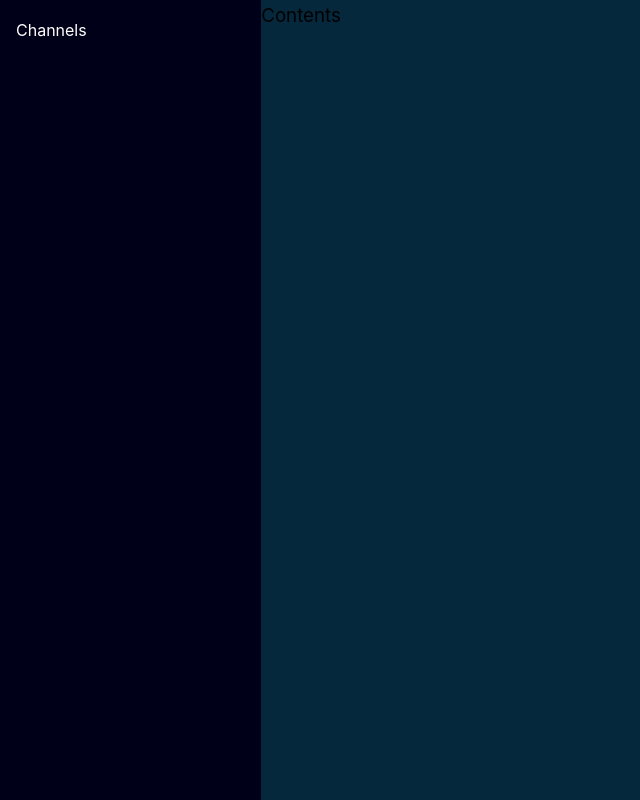
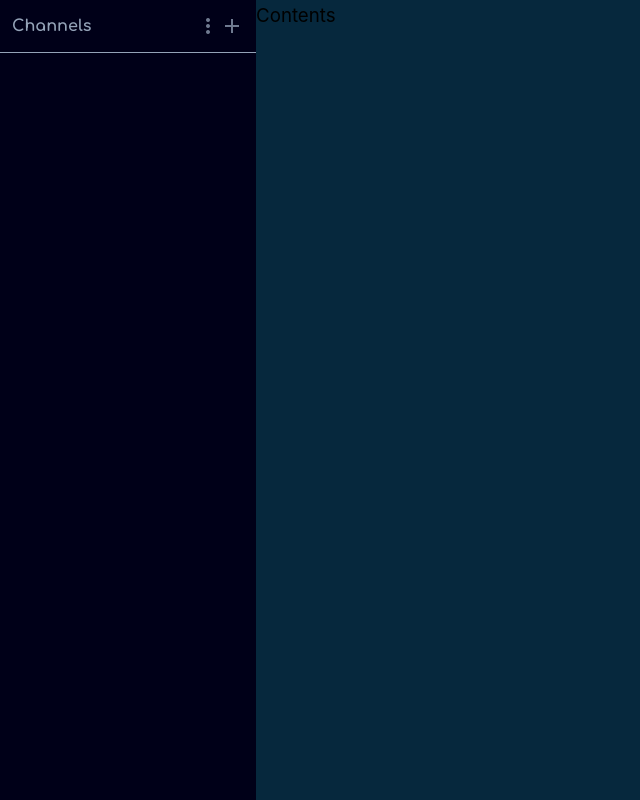
Before and after one commit to luhluh-17/circles-chat, a React (Create React App) app: page /home in a window 1280 px wide. Shown: the whole page, without its empty margins (0-640 px from the left). Built offline with nearby package versions, Linux system fonts and the light colour scheme.

Commit message:
create initial sidebar component

```diff
--- a/src/assets/sass/base/_typography.scss
+++ b/src/assets/sass/base/_typography.scss
@@ -17,6 +17,11 @@ body {
   text-align: center;
 }
 
+.sidebar-header-title {
+  font-family: 'Comfortaa', cursive;
+  font-weight: 700;
+}
+
 .error {
   color: var(--clr-red);
 }
--- a/src/assets/sass/components/_button.scss
+++ b/src/assets/sass/components/_button.scss
@@ -53,3 +53,11 @@
     cursor: pointer;
   }
 }
+
+.btn-icon {
+  opacity: 0.75;
+  &:hover {
+    opacity: 1;
+    cursor: pointer;
+  }
+}
--- a/src/assets/sass/components/_sidebar.scss
+++ b/src/assets/sass/components/_sidebar.scss
@@ -1,6 +1,19 @@
 .sidebar {
   background-color: var(--clr-secondary-dark);
+  color: var(--clr-grey-400);
   height: 100vh;
   width: 20rem;
-  padding: 1rem;
 }
+
+.sidebar-header {
+  display: flex;
+  justify-content: space-between;
+  align-items: center;
+  border-bottom: 0.5px solid var(--clr-grey-400);
+  padding: 0.75rem;
+}
+
+.sidebar-btns {
+  display: flex;
+  align-items: center;
+}
--- a/src/assets/styles/index.css
+++ b/src/assets/styles/index.css
@@ -97,6 +97,11 @@ body {
   font-family: "Comfortaa", cursive;
   color: var(--clr-grey-400);
   text-align: center;
+}
+
+.sidebar-header-title {
+  font-family: "Comfortaa", cursive;
+  font-weight: 700;
 }
 
 .error {
@@ -208,6 +213,14 @@ body {
   cursor: pointer;
 }
 
+.btn-icon {
+  opacity: 0.75;
+}
+.btn-icon:hover {
+  opacity: 1;
+  cursor: pointer;
+}
+
 .main-container {
   display: flex;
   justify-content: center;
@@ -252,9 +265,22 @@ body {
 
 .sidebar {
   background-color: var(--clr-secondary-dark);
+  color: var(--clr-grey-400);
   height: 100vh;
   width: 20rem;
-  padding: 1rem;
+}
+
+.sidebar-header {
+  display: flex;
+  justify-content: space-between;
+  align-items: center;
+  border-bottom: 0.5px solid var(--clr-grey-400);
+  padding: 0.75rem;
+}
+
+.sidebar-btns {
+  display: flex;
+  align-items: center;
 }
 
 .content {
--- /dev/null
+++ b/src/components/Sidebar.jsx
@@ -0,0 +1,17 @@
+import React from 'react'
+
+function Sidebar() {
+  return (
+    <aside className='sidebar'>
+      <header className='sidebar-header'>
+        <h4 className='sidebar-header-title'>Channels</h4>
+        <div className='sidebar-btns'>
+          <span class='material-symbols-outlined btn-icon'>more_vert</span>
+          <span class='material-symbols-outlined btn-icon'>add</span>
+        </div>
+      </header>
+    </aside>
+  )
+}
+
+export default Sidebar
--- a/src/pages/Home.jsx
+++ b/src/pages/Home.jsx
@@ -1,11 +1,10 @@
 import React from 'react'
+import Sidebar from '../components/Sidebar'
 
 function Home() {
   return (
     <main className='content-container'>
-      <aside className='sidebar'>
-        <h4>Channels</h4>
-      </aside>
+      <Sidebar />
       <section className='content'>
         <h3>Contents</h3>
       </section>
```
